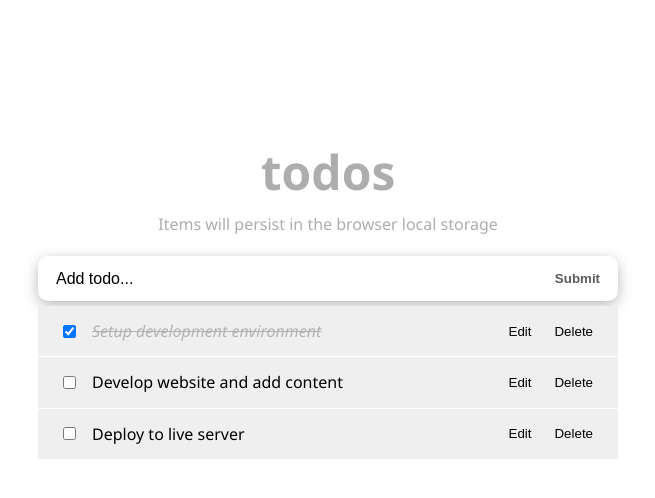
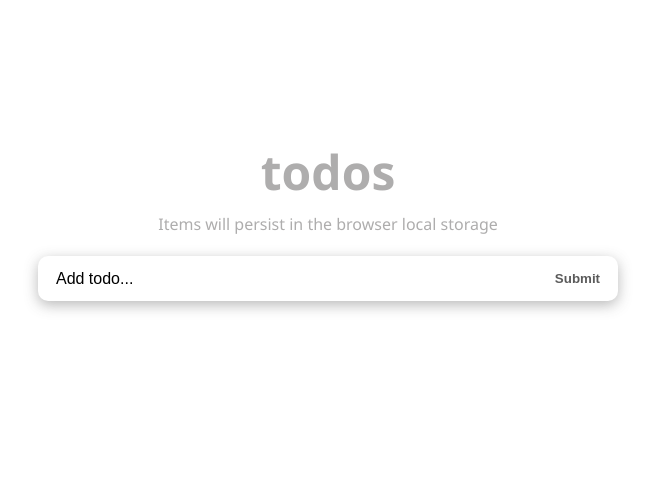
Before and after one commit to baqar-abbas/react-todo-app, a React (Vite) app: page / in a window 1280 px wide. Shown: the top 498 px of the page, without its empty margins (312-967 px from the left). Built offline with nearby package versions, Linux system fonts and the light colour scheme.

Commit message:
Preserve the data in the local storage

```diff
--- a/src/components/TodosLogic.jsx
+++ b/src/components/TodosLogic.jsx
@@ -1,27 +1,22 @@
 //TodosLogic component
-import { useState } from "react";
+import { useState, useEffect } from "react";
 import InputTodo from "./InputTodo";
 import TodosList from "./TodosList";
 import { v4 as uuidv4 } from "uuid";
 
 const TodosLogic = () => {
-    const [todos, setTodos] = useState([
-      {
-        id: uuidv4(),
-        title: 'Setup development environment',
-        completed: true,
-      },
-      {
-        id: uuidv4(),
-        title: 'Develop website and add content',
-        completed: false,
-      },
-      {
-        id: uuidv4(),
-        title: 'Deploy to live server',
-        completed: false,
-      },
-    ]);
+    const [todos, setTodos] = useState(getInitialTodos());
+
+    function getInitialTodos() {
+      // getting stored items from the local storage
+      const temp = localStorage.getItem('todos');
+      const savedTodos = JSON.parse(temp);
+      return savedTodos || [];
+    }
+
+    useEffect(() => {
+      localStorage.setItem('todos', JSON.stringify(todos));
+    },[todos]);
 
     const addTodoItem = (title) => {
       // update state with user's input
```
